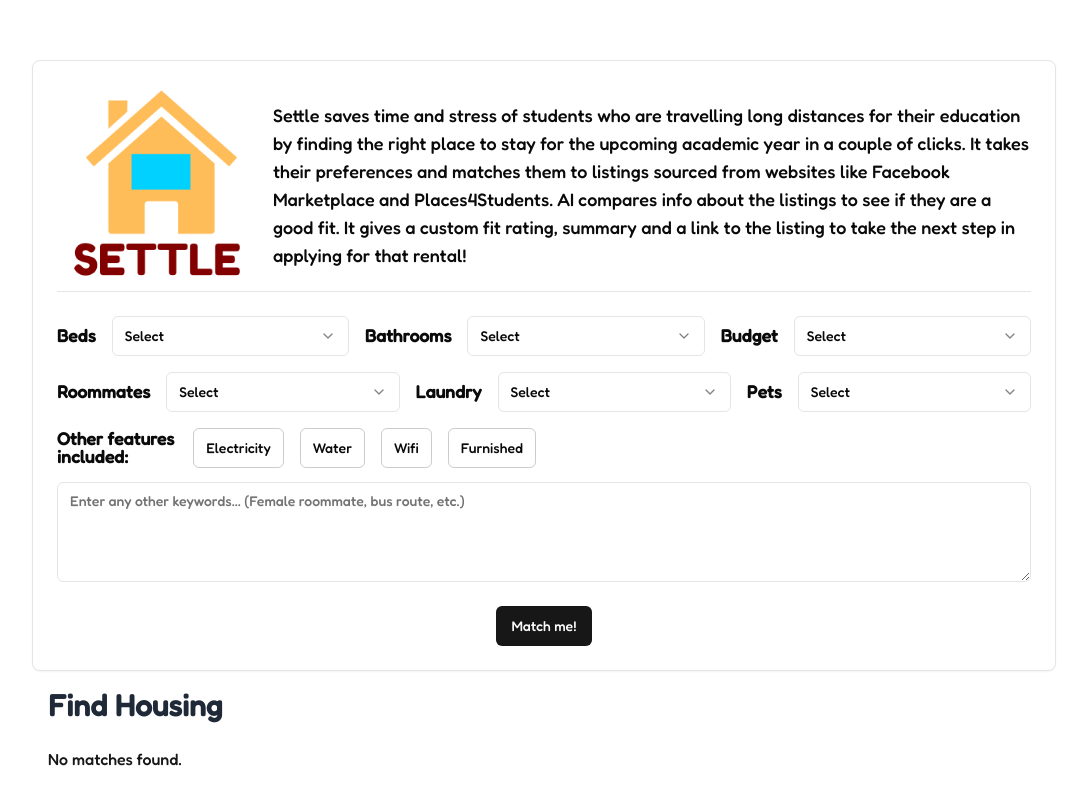
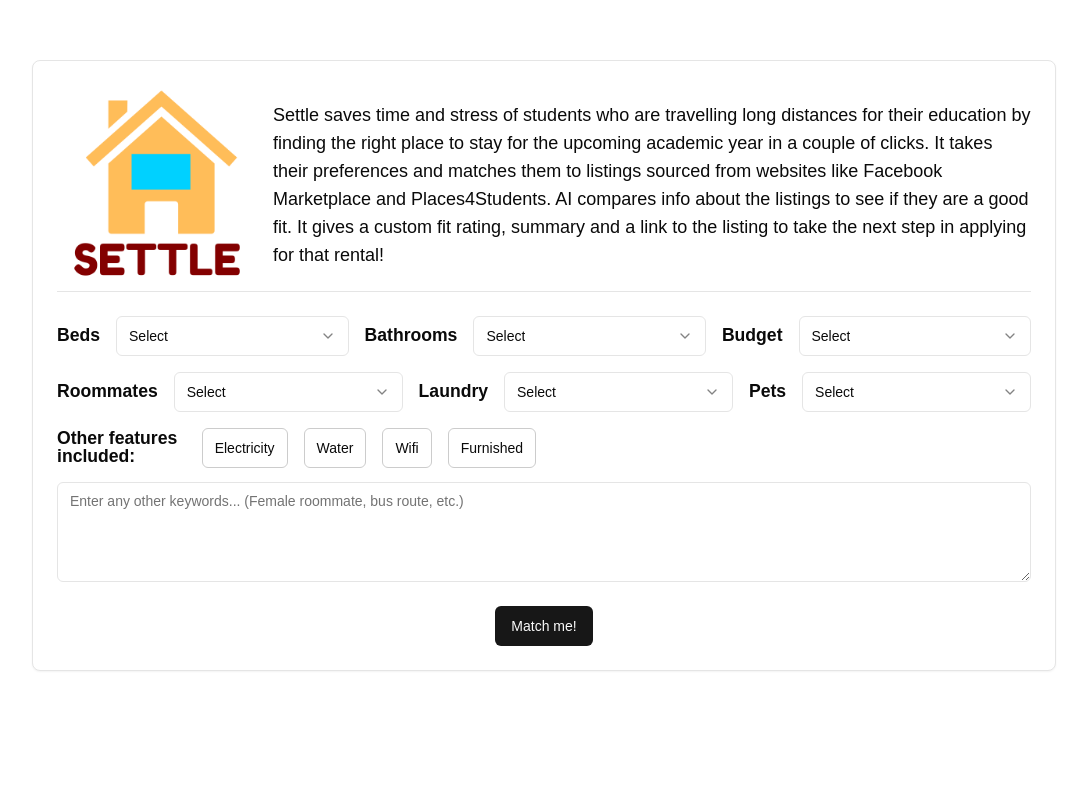
Before and after one commit to KeeranNaidu12/AiHackathon2024, a Next.js app in the folder housinghoudini/: page / in a window 1280 px wide. Shown: the part 124-928 px from the top of the page, without its empty margins (96-1183 px from the left). Built offline with nearby package versions, Linux system fonts and the light colour scheme.

Commit message:
moved results to /results

```diff
--- a/housinghoudini/src/app/page.js
+++ b/housinghoudini/src/app/page.js
@@ -4,13 +4,6 @@ import { useState } from 'react';
 import Header from '@/components/Header';
 import UserDataForm from '@/components/UserDataForm';
 import Footer from '@/components/Footer';
-import { Fredoka} from 'next/font/google'
-
-const fredoka = Fredoka({
-  weight: '500',
-  subsets: ['latin'],
-});
-import ResultsOutput from '@/components/ResultsOutput';
 
 
 
@@ -18,13 +11,12 @@ function Home() {
   const [apiResults, setApiResults] = useState([]);
 
   return (
-    <div className={fredoka.className}>
+    <div>
       <Header
-        title="Find a rental that fits just right!"
+        title="Find a property that fits just right!"
         subtitle="Enter your preferences below"
       />
-      <UserDataForm setApiResults={setApiResults}/> {/* Pass setter function to UserDataForm */}
-      <ResultsOutput housingList={apiResults}/> {/* Pass API result as props */}
+      <UserDataForm/>
       <Footer />
     </div>
   );
--- a/housinghoudini/src/app/results/page.js
+++ b/housinghoudini/src/app/results/page.js
@@ -1,13 +1,23 @@
-import React from "react";
+'use client'
+import React, { useEffect, useState } from "react";
 import Header from "@/components/Header";
 import ResultsOutput from "@/components/ResultsOutput";
 import Footer from "@/components/Footer";
 
 function Results() {
+  const [housingData, setHousingData] = useState([]);
+
+  useEffect(() => {
+    const storedResults = sessionStorage.getItem("apiResults");
+    if (storedResults) {
+      setHousingData(JSON.parse(storedResults));
+    }
+  }, []);
+
   return (
     <div>
       <Header />
-      <ResultsOutput housingdata={api} />
+      <ResultsOutput housingList={housingData} />
       <Footer />
     </div>
   );
--- a/housinghoudini/src/components/UserDataForm.jsx
+++ b/housinghoudini/src/components/UserDataForm.jsx
@@ -12,7 +12,9 @@ import { Label } from "@/components/ui/label";
 import SelecterComponent from "./SelecterComponent";
 import Image from "next/image";
 import logo from "@/public/logo.png";
-//import { useRouter } from "next/router";
+import {useRouter} from "next/navigation";
+
+
 
 const labelStyle = {
   fontSize: "1.1rem",
@@ -33,8 +35,8 @@ const textAreaStyle = {
   height: "100px",
 };
 
-function UserDataForm({ setApiResults }) {
-  //const router = useRouter();
+function UserDataForm() {
+  const router = useRouter();
 
   const [toggles, setToggles] = useState({
     electricity: false,
@@ -121,9 +123,11 @@ function UserDataForm({ setApiResults }) {
 
       const data = await res.json();
       const results = data.result;
-      setApiResults(results);
+
+      sessionStorage.setItem("apiResults", JSON.stringify(results));
 
       router.push("/results");
+
     } catch (error) {
       console.error("Error:", error);
     }
```
